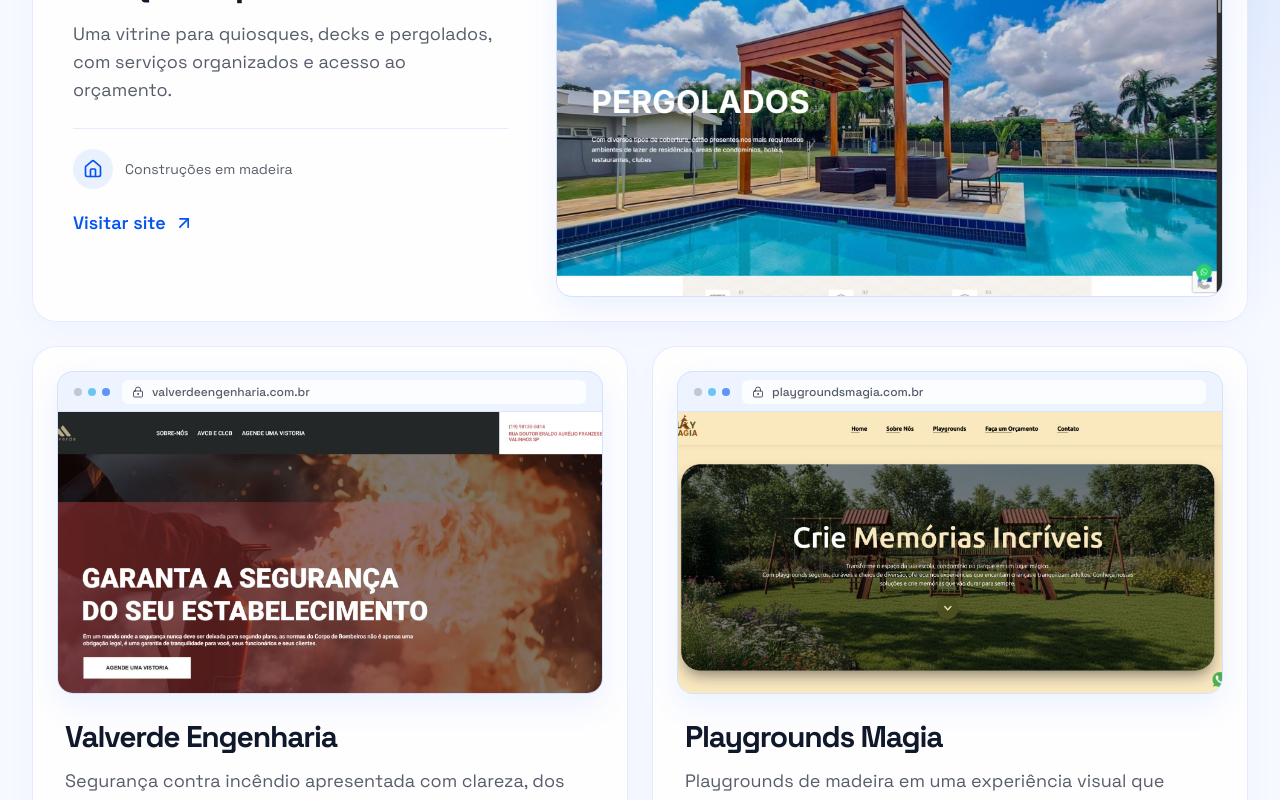
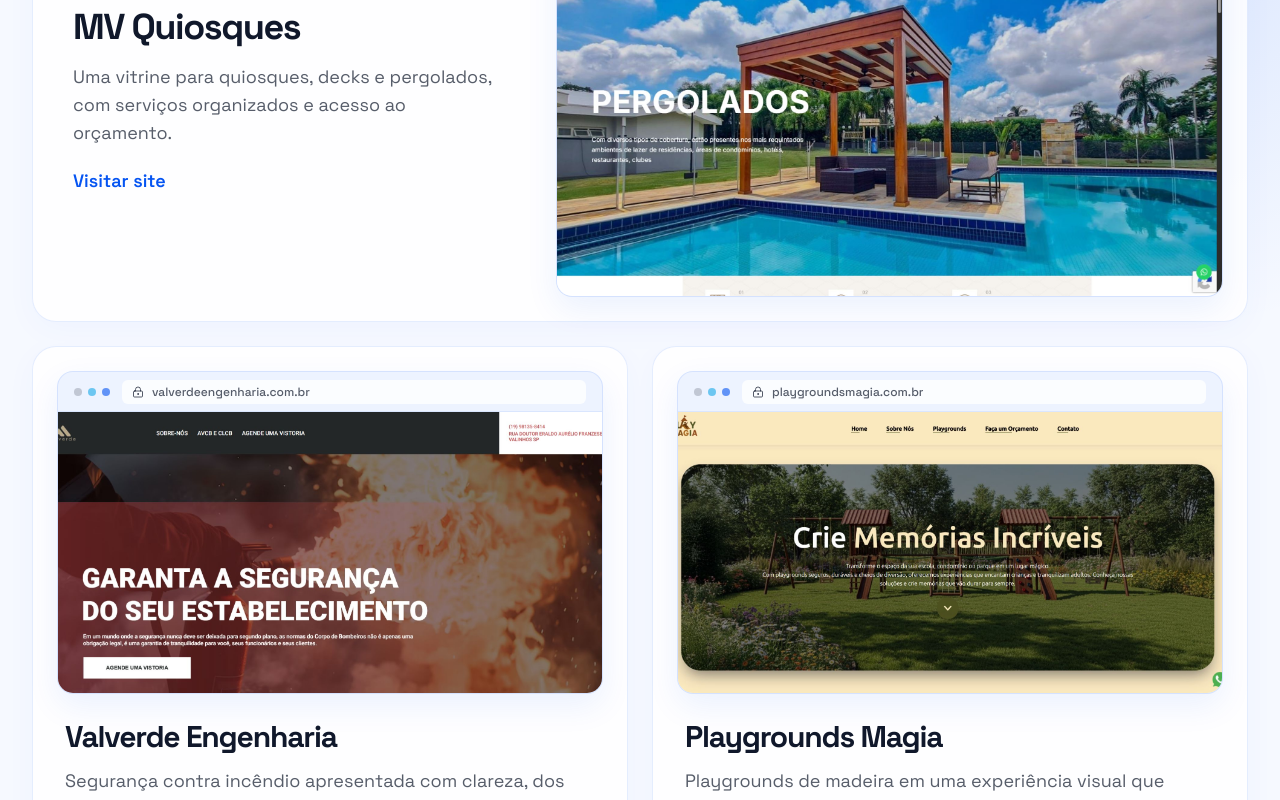
Before and after one commit to Gabriel-Andreoni/zapt, a Next.js app: page / in a window 1280 px wide. Shown: the part 2360-3160 px from the top of the page. Built offline with nearby package versions, Linux system fonts and the light colour scheme.

Commit message:
Remoção de ícones desnecessários

```diff
--- a/app/sections/Projects/index.tsx
+++ b/app/sections/Projects/index.tsx
@@ -1,5 +1,5 @@
 import Image, { type StaticImageData } from "next/image";
-import { ArrowUpRight, House, LockKeyhole } from "lucide-react";
+import { LockKeyhole } from "lucide-react";
 import { PrimaryAction } from "@/components/ui/primary-action";
 import mvQuiosques from "@/public/projects/mv-quiosques.png";
 import valverdeEngenharia from "@/public/projects/valverde-engenharia.png";
@@ -93,13 +93,9 @@
       target="_blank"
       rel="noopener noreferrer"
       aria-label={`Visitar site da ${project.name} (abre em uma nova aba)`}
-      className="group/link inline-flex min-h-11 w-fit items-center gap-2 rounded-md text-base font-semibold text-brand-primary underline-offset-4 transition-colors duration-150 hover:text-ink hover:underline focus-visible:outline-2 focus-visible:outline-offset-4 focus-visible:outline-brand-primary motion-reduce:transition-none sm:text-lg"
+      className="inline-flex min-h-11 w-fit items-center rounded-md text-base font-semibold text-brand-primary underline-offset-4 transition-colors duration-150 hover:text-ink hover:underline focus-visible:outline-2 focus-visible:outline-offset-4 focus-visible:outline-brand-primary motion-reduce:transition-none sm:text-lg"
     >
       Visitar site
-      <ArrowUpRight
-        className="size-4 transition-transform duration-150 group-hover/link:translate-x-0.5 group-hover/link:-translate-y-0.5 motion-reduce:transform-none motion-reduce:transition-none sm:size-5"
-        aria-hidden="true"
-      />
     </a>
   );
 }
@@ -158,12 +154,6 @@
               <p className="mt-4 max-w-lg text-base leading-7 text-ink/70 sm:text-lg">
                 {featuredProject.description}
               </p>
-              <div className="mt-6 flex items-center gap-3 border-t border-brand-primary/10 pt-5 text-sm text-ink/70">
-                <span className="flex size-10 shrink-0 items-center justify-center rounded-full bg-brand-primary/8 text-brand-primary">
-                  <House className="size-5" aria-hidden="true" />
-                </span>
-                Construções em madeira
-              </div>
               <div className="mt-3">
                 <ProjectLink project={featuredProject} />
               </div>
```
